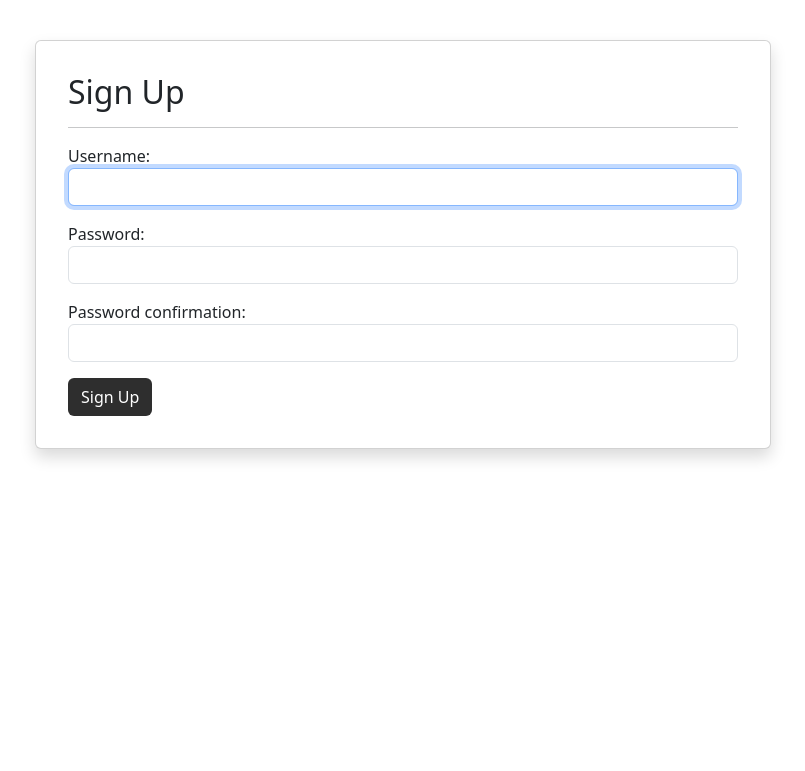
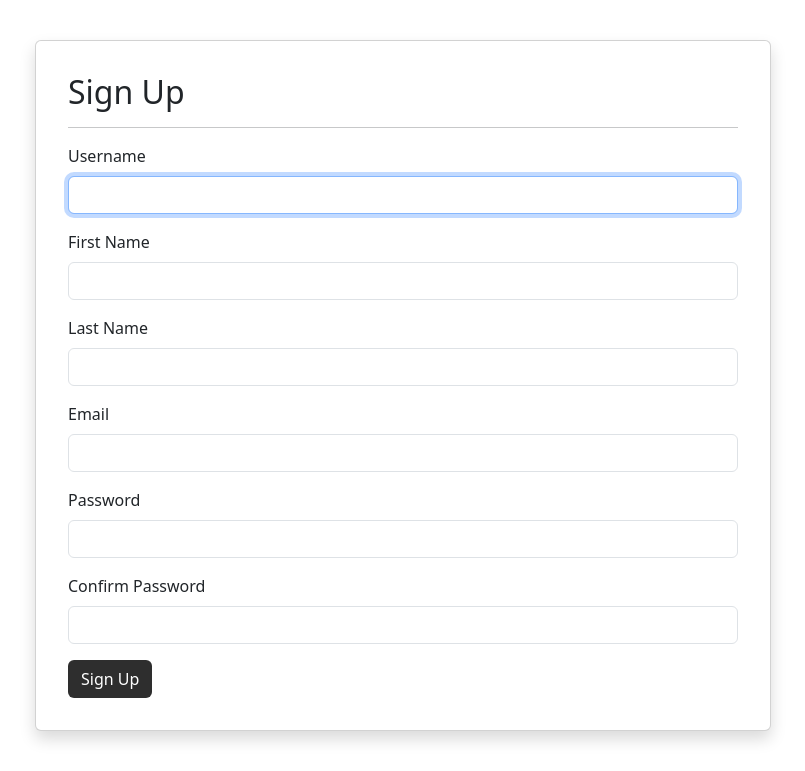
Before and after one commit to brendanbrown100/NFC-Poker, a Django app: page /accounts/signup in a window 1280 px wide. Shown: the part 92-863 px from the top of the page, without its empty margins (237-1042 px from the left). Before the commit the page ends 552 px from the top, so only its background shows below. Run offline with Django 5.2, Linux system fonts and the light colour scheme; some libraries are stand-ins or nearby versions.

Commit message:
Making An Account Requires fname, lname, and email

```diff
--- a/nfcpoker/accounts/forms.py
+++ b/nfcpoker/accounts/forms.py
@@ -1,14 +1,42 @@
+from django import forms
 from django.contrib.auth.forms import UserCreationForm
+from django.contrib.auth.models import User
 from django.forms.utils import ErrorList
 from django.utils.safestring import mark_safe
+
 class CustomErrorList(ErrorList):
     def __str__(self):
         if not self:
             return ''
         return mark_safe(''.join([f'<div class="alert alert-danger" role="alert">{e}</div>' for e in self]))
+
+
 class CustomUserCreationForm(UserCreationForm):
+    first_name = forms.CharField(
+        max_length=30, required=True, widget=forms.TextInput(attrs={'class': 'form-control'})
+    )
+    last_name = forms.CharField(
+        max_length=30, required=True, widget=forms.TextInput(attrs={'class': 'form-control'})
+    )
+    email = forms.EmailField(
+        required=True, widget=forms.EmailInput(attrs={'class': 'form-control'})
+    )
+
+    class Meta:
+        model = User
+        fields = ("username", "first_name", "last_name", "email", "password1", "password2")
+
     def __init__(self, *args, **kwargs):
         super(CustomUserCreationForm, self).__init__(*args, **kwargs)
-        for fieldname in ['username', 'password1','password2']:
+        for fieldname in ['username', 'password1', 'password2']:
             self.fields[fieldname].help_text = None
             self.fields[fieldname].widget.attrs.update({'class': 'form-control'})
+
+    def save(self, commit=True):
+        user = super().save(commit=False)
+        user.first_name = self.cleaned_data["first_name"]
+        user.last_name = self.cleaned_data["last_name"]
+        user.email = self.cleaned_data["email"]
+        if commit:
+            user.save()
+        return user
--- a/nfcpoker/accounts/templates/accounts/signup.html
+++ b/nfcpoker/accounts/templates/accounts/signup.html
@@ -10,7 +10,32 @@
             <hr />
             <form method="POST">
               {% csrf_token %}
-              {{ template_data.form.as_p }}
+              <form method="POST">
+              {% csrf_token %}
+              <div class="mb-3">
+                <label for="id_username" class="form-label">Username</label>
+                {{ template_data.form.username }}
+              </div>
+              <div class="mb-3">
+                <label for="id_first_name" class="form-label">First Name</label>
+                {{ template_data.form.first_name }}
+              </div>
+              <div class="mb-3">
+                <label for="id_last_name" class="form-label">Last Name</label>
+                {{ template_data.form.last_name }}
+              </div>
+              <div class="mb-3">
+                <label for="id_email" class="form-label">Email</label>
+                {{ template_data.form.email }}
+              </div>
+              <div class="mb-3">
+                <label for="id_password1" class="form-label">Password</label>
+                {{ template_data.form.password1 }}
+              </div>
+              <div class="mb-3">
+                <label for="id_password2" class="form-label">Confirm Password</label>
+                {{ template_data.form.password2 }}
+              </div>
               <button type="submit"
                 class="btn bg-dark text-white">Sign Up
               </button>
```
Also changed, not shown: nfcpoker/db.sqlite3.
